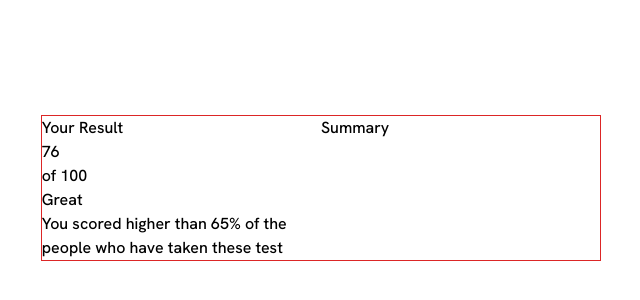
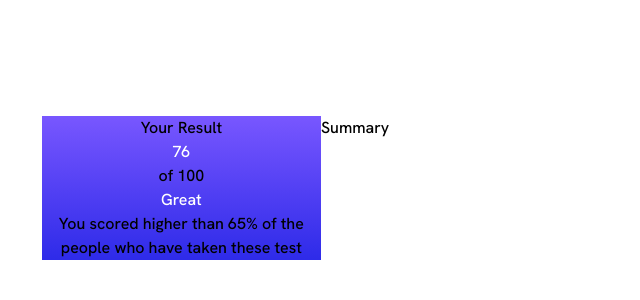
Before and after one commit to lucasfeklein/results-summary, a React (Vite) app: page / in a window 1280 px wide. Shown: the part 212-512 px from the top of the page, without its empty margins (319-959 px from the left). Built offline with nearby package versions, Linux system fonts and the light colour scheme.

Commit message:
gradient background

```diff
--- a/src/App.jsx
+++ b/src/App.jsx
@@ -1,12 +1,14 @@
 function App() {
   return (
     <div className="h-screen flex justify-center items-center">
-      <div className="border-red-600 border flex">
-        <div className="flex-1">
+      <div className="flex">
+        <div className="flex-1 text-center flex flex-col bg-gradient-to-t from-light-royal-blue to-light-slate-blue">
           <h1>Your Result</h1>
-          <p>76</p>
-          <p>of 100</p>
-          <h2>Great</h2>
+          <div>
+            <p className="text-white">76</p>
+            <p>of 100</p>
+          </div>
+          <h2 className="text-white">Great</h2>
           <p>
             You scored higher than 65% of the people who have taken these test
           </p>
--- a/tailwind.config.js
+++ b/tailwind.config.js
@@ -2,7 +2,12 @@
 export default {
   content: ["./index.html", "./src/**/*.{js,ts,jsx,tsx}"],
   theme: {
-    extend: {},
+    extend: {
+      colors: {
+        "light-slate-blue": "hsl(252, 100%, 67%)",
+        "light-royal-blue": "hsl(241, 81%, 54%)",
+      },
+    },
   },
   plugins: [],
 };
```
